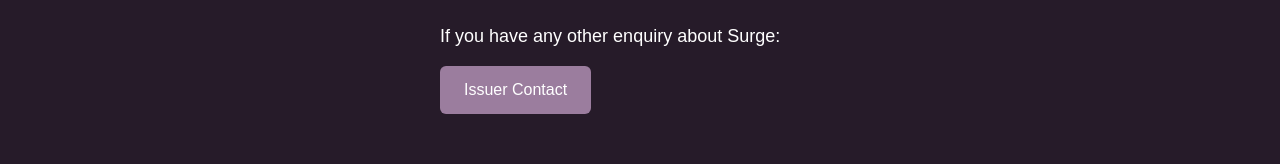
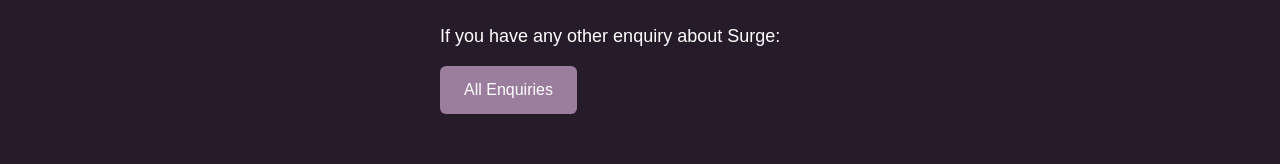
Before and after one commit to Dekatron322/surge, a Next.js app: page /contact in a window 1280 px wide. Shown: the part 724-888 px from the top of the page. Built offline with nearby package versions, Linux system fonts and the light colour scheme; a web font is replaced by a local one.

Commit message:
contact us done

```diff
--- a/components/Contact/ContactUs.tsx
+++ b/components/Contact/ContactUs.tsx
@@ -94,11 +94,13 @@
               on Surge should be directed to startup founders directly, via the
               discussion section on the startup’s page.
             </p>
+            <a href="mailto:investors@thesurge.tech">
               <CustomButton
                 title="Investor Contact"
                 containerStyles="bg-primary-blue text-white rounded-md hover:bg-[#422f45] ease-in-out duration-500"
                 handleClick={handleScroll}
               />
+            </a>
           </div>
           <div
             className="mb-14 pb-6 px-4 md:px-0 xl:px-0"
@@ -112,11 +114,13 @@
               process of creating and publishing your offering on Surge,
               preparing or filing Form S:
             </p>
+            <a href="mailto:issuers@thesurge.tech">
               <CustomButton
                 title="Issuer Contact"
                 containerStyles="bg-primary-blue text-white rounded-md hover:bg-[#422f45] ease-in-out duration-500"
                 handleClick={handleScroll}
               />
+            </a>
           </div>
 
           <div className="mb-20 px-4 md:px-0 xl:px-0">
@@ -124,11 +128,13 @@
             <p className="pt-4 pb-4 text-lg text-black-100 max-w-[1000px]">
               If you have any other enquiry about Surge:
             </p>
+            <a href="mailto:support@thesurge.tech">
               <CustomButton
-              title="Issuer Contact"
+                title="All Enquiries"
                 containerStyles="bg-primary-blue text-white rounded-md hover:bg-[#422f45] ease-in-out duration-500"
                 handleClick={handleScroll}
               />
+            </a>
           </div>
         </div>
       </div>
```
Lines whose indentation alone changed are shown as unchanged.
